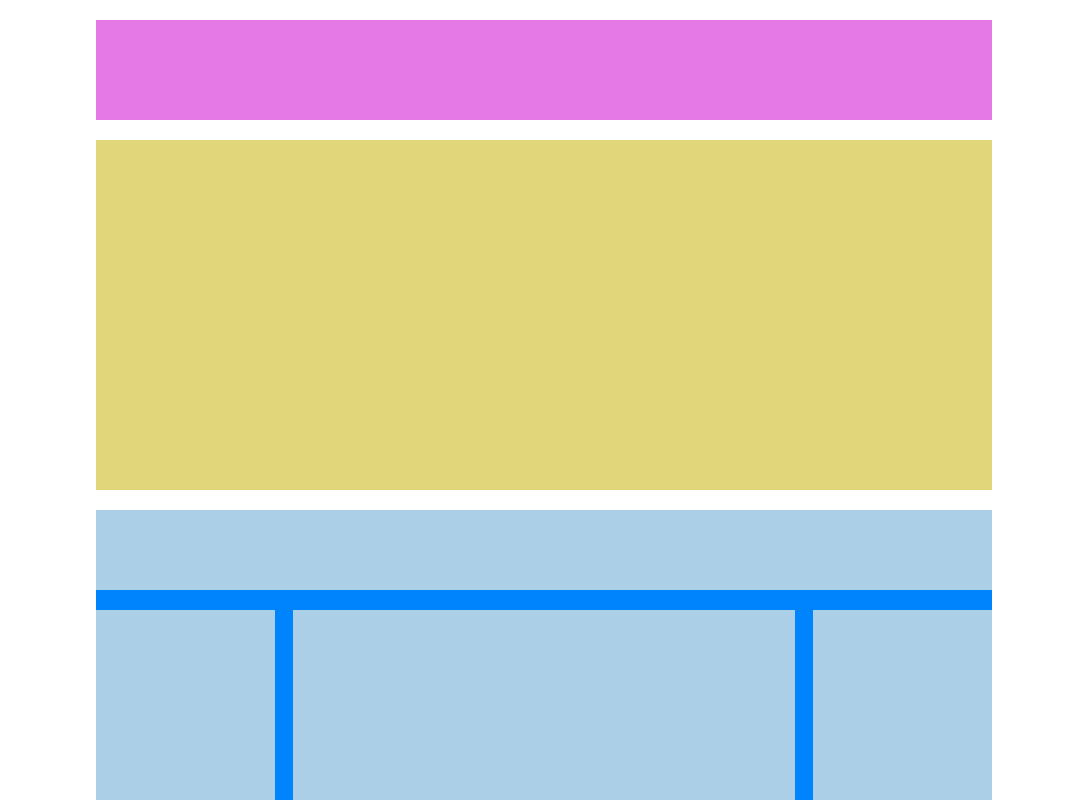
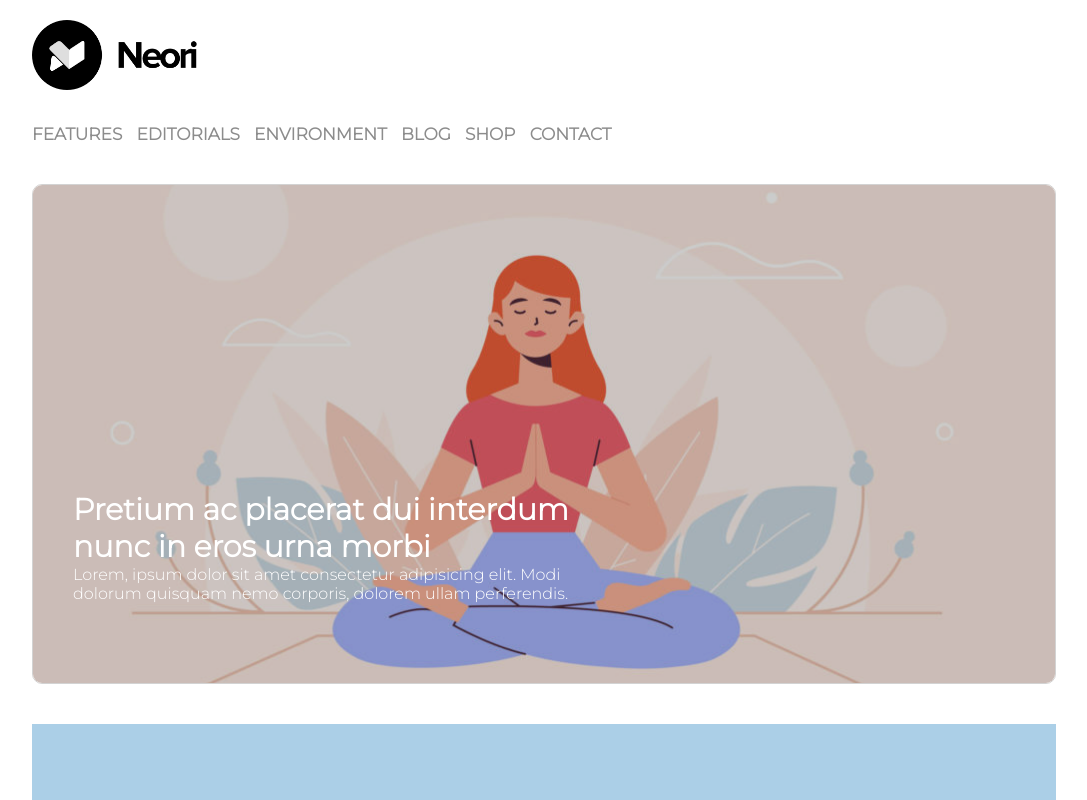
Before and after one commit to Deki97/htmlcss-wp, a plain HTML site: page index.html in a window 1280 px wide. Shown: the top 800 px of the page, without its empty margins (96-1183 px from the left). Drawn offline with Linux system fonts and the light colour scheme.

Commit message:
header done

```diff
--- a/css/style.css
+++ b/css/style.css
@@ -7,22 +7,81 @@
 
 /* COMMON */
 .container {
-    width: 70%;
+    width: 80%;
     margin: auto;
 }
 
+body {
+    font-family: Montserrat;
+}
+
+img {
+    width: 100%;
+}
 
 /* HEADER */
 .header-first-block {
-    height: 100px;
-    background-color: #e579e6;
     margin: 20px 0;
 }
 
+.logo {
+    height: 70px;
+    width: auto;
+}
+
+.navigation-bar ul {
+    margin-top: 30px;
+    list-style-type: none;
+}
+
+.navigation-bar ul li {
+    display: inline-block;
+}
+
+.navigation-bar ul li a {
+    text-decoration: none;
+    font-size: 17px;
+    text-transform: uppercase;
+    color: #8c8c8c;
+    padding-right: 10px;
+    font-weight: bold;
+}
+
 .header-second-block {
-    height: 350px;
+    position: relative;
+    height: 500px;
     background-color: #e1d67a;
-    margin: 20px 0;
+    margin: 40px 0;
+    border-radius: 10px;
+    border: 1px solid lightgrey;
+    overflow: hidden;
+}
+
+.layover {
+    position: absolute;
+    top: 0;
+    left: 0;
+    width: 100%;
+    height: 100%;
+    background-color: rgba(0, 0, 0, 0.2);
+}
+
+.header-second-block img {
+    width: 100%;
+    height: 100%;
+    object-fit: cover;
+}
+
+.text-container {
+    color: white;
+    width: 50%;
+    position: absolute;
+    left: 40px;
+    bottom: 80px;
+}
+
+.text-container h2 {
+    font-size: 30px;
 }
 /* END HEADER */
 
--- a/index.html
+++ b/index.html
@@ -4,6 +4,7 @@
     <meta charset="UTF-8">
     <meta http-equiv="X-UA-Compatible" content="IE=edge">
     <meta name="viewport" content="width=device-width, initial-scale=1.0">
+    <link href="https://fonts.googleapis.com/css2?family=Montserrat:wght@300&amp;family=Heebo:wght@600&amp;display=swap" rel="stylesheet">
     <link rel="stylesheet" href="css/style.css">
     <title>Struttura Wordpress</title>
 </head>
@@ -12,11 +13,49 @@
 
         <header>
             <div class="header-first-block">
+                <!-- WEBSITE LOGO -->
+                <img class="logo" src="img/logo.png" alt="Logo">
 
+                <!-- NAVIGATION BAR -->
+                <nav class="navigation-bar">
+                    <ul>
+                        <li>
+                            <a href="#">FEATURES</a>
+                        </li>
+
+                        <li>
+                            <a href="#">EDITORIALS</a>
+                        </li>
+
+                        <li>
+                            <a href="#">ENVIRONMENT</a>
+                        </li>
+
+                        <li>
+                            <a href="#">BLOG</a>
+                        </li>
+
+                        <li>
+                            <a href="#">SHOP</a>
+                        </li>
+
+                        <li>
+                            <a href="#">CONTACT</a>
+                        </li>
+                    </ul>
+                </nav>
+                <!-- END NAVIGATION BAR -->
             </div>
 
             <div class="header-second-block">
+                <img src="img/banner.jpg" alt="Banner">
 
+                <div class="layover">
+                    <div class="text-container">
+                        <h2 class="banner-title">Pretium ac placerat dui interdum nunc in eros urna morbi</h2>
+                        <p>Lorem, ipsum dolor sit amet consectetur adipisicing elit. Modi dolorum quisquam nemo corporis, dolorem ullam perferendis.</p>
+                    </div>
+                </div>
             </div>
         </header>
 
```
